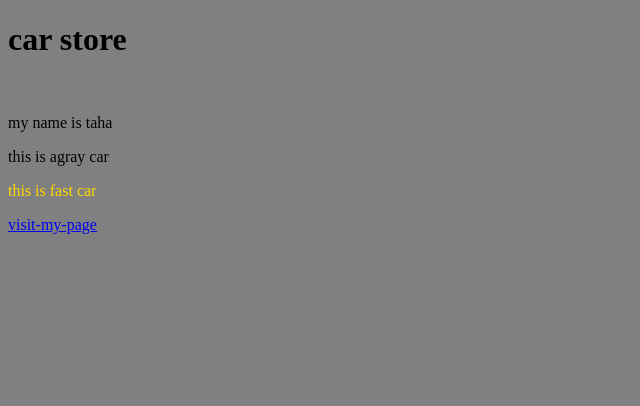
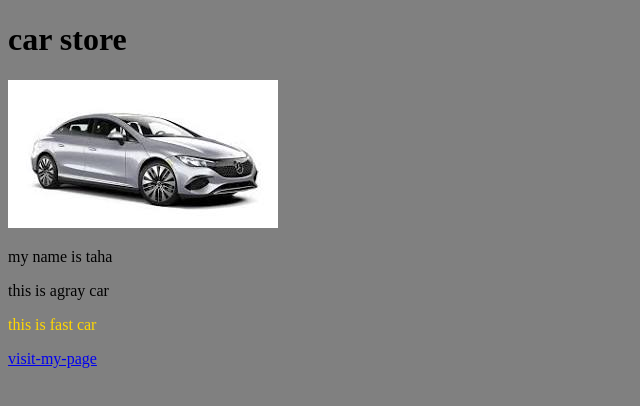
Before and after one commit to tahaarahman/taha, a plain HTML site: page index.html in a window 1280 px wide. Shown: the whole page, without its empty margins (0-640 px from the left). Drawn offline with Linux system fonts and the light colour scheme.

Commit message:
Update index.html

```diff
--- a/index.html
+++ b/index.html
@@ -8,10 +8,11 @@
 </head>
 <body>
     <h1>car store</h1>
-    <img src="images/image.png" alt="">
+    <img src="image.png" alt="">
     <p>my name is taha</p>
     <p>this is agray car</p>
     <p class="taha">this is fast car</p>
     <a href="index.html">visit-my-page</a>
 </body>
+
 </html>
```
